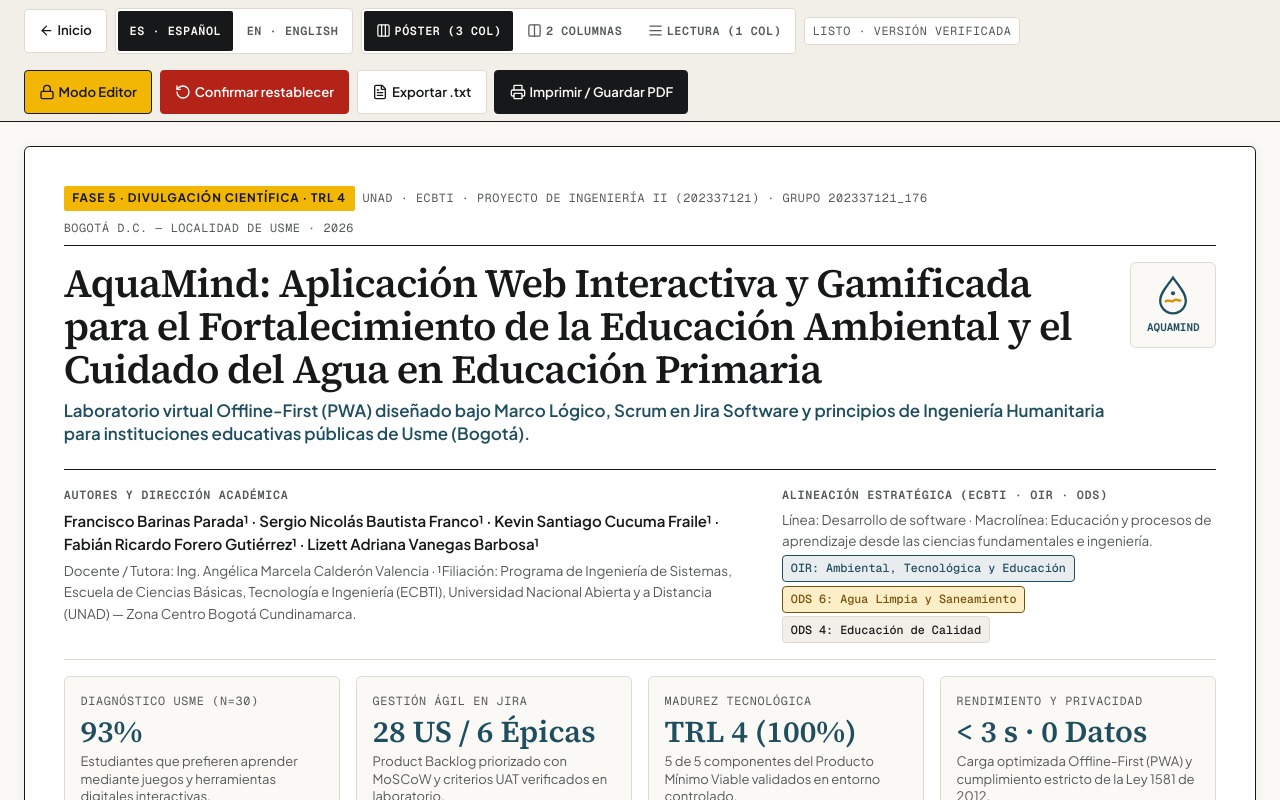
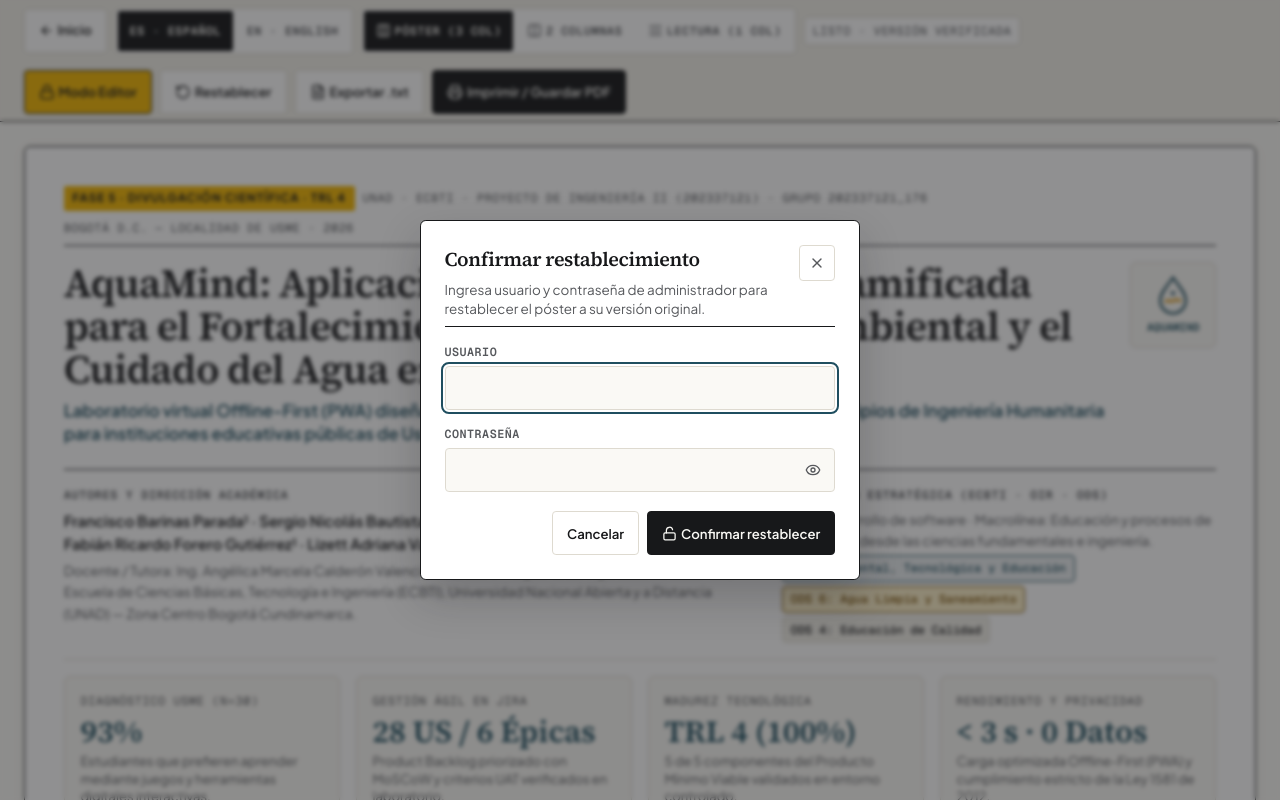
Before and after one commit to Kscf27/Proyecto_ing1_cuidado_del_agua, a plain HTML site: page poster-cientifico.html in a window 1280 px wide. Both pictures are taken after a click on the button "Restablecer". Shown: the top 800 px of the page. Drawn offline with nearby package versions, Linux system fonts and the light colour scheme; no server answers.

Commit message:
fix: corregir cajas editables y desborde en seccion 4 y pedir auth al restablecer

```diff
--- a/poster-cientifico.html
+++ b/poster-cientifico.html
@@ -717,16 +717,22 @@ header { position: static !important; }
   border: var(--card-border);
   border-radius: var(--rounded);
   padding: var(--space-sm);
+  min-width: 0;
+  overflow-wrap: anywhere;
 }
 .stack-item strong {
   display: block;
   font-family: var(--font-label);
   font-size: var(--label-size);
   color: var(--secondary);
+  margin-bottom: 2px;
+  overflow-wrap: anywhere;
 }
 .stack-item span {
+  display: block;
   font-size: 0.82rem;
   color: var(--on-surface-variant);
+  overflow-wrap: anywhere;
 }
 
 /* TRL 4 Module Cards + Interactive Inspector */
@@ -1137,7 +1143,7 @@ header { position: static !important; }
         <i data-lucide="lock" width="16" height="16" aria-hidden="true"></i>
         <span data-ui="editBtn">Modo Editor</span>
       </button>
-      <button type="button" class="btn" id="btn-reset-edits" onclick="handleResetEdits(this)" hidden>
+      <button type="button" class="btn" id="btn-reset-edits" onclick="handleResetEdits()">
         <i data-lucide="rotate-ccw" width="16" height="16" aria-hidden="true"></i>
         <span data-ui="resetBtn">Restablecer</span>
       </button>
@@ -1761,6 +1767,9 @@ const UI_STRINGS = {
     lblTrl: `Nivel de madurez tecnológica (TRL)`,
     authTitle: `Acceso al Modo Editor`,
     authSub: `Ingresa las credenciales de administrador para editar textos y métricas del póster.`,
+    authResetTitle: `Confirmar restablecimiento`,
+    authResetSub: `Ingresa usuario y contraseña de administrador para restablecer el póster a su versión original.`,
+    authResetSubmitBtn: `Confirmar restablecer`,
     authUserLabel: `Usuario`,
     authPassLabel: `Contraseña`,
     authCancelBtn: `Cancelar`,
@@ -1798,6 +1807,9 @@ const UI_STRINGS = {
     lblTrl: `Technology Readiness Level (TRL)`,
     authTitle: `Editor Mode Sign In`,
     authSub: `Enter administrator credentials to edit poster copy and metrics.`,
+    authResetTitle: `Confirm Poster Reset`,
+    authResetSub: `Enter administrator username and password to restore the poster to its original baseline.`,
+    authResetSubmitBtn: `Confirm reset`,
     authUserLabel: `Username`,
     authPassLabel: `Password`,
     authCancelBtn: `Cancel`,
@@ -1870,6 +1882,7 @@ let appState = {
 
 const LOCAL_STORAGE_KEY = 'aquamind_poster_state_v1';
 let isEditorAuthenticated = false;
+let pendingAuthAction = 'editor';
 let diagnosticChart = null;
 let trlChart = null;
 let saveDebounceTimer = null;
@@ -1983,7 +1996,6 @@ function applyEditorState() {
   const sheet = document.getElementById('poster-sheet');
   const drawer = document.getElementById('metrics-drawer');
   const editBtn = document.getElementById('btn-edit-mode');
-  const resetBtn = document.getElementById('btn-reset-edits');
   const ui = UI_STRINGS[appState.lang];
 
   if (sheet) {
@@ -1991,7 +2003,6 @@ function applyEditorState() {
     else sheet.classList.remove('is-editor-active');
   }
   if (drawer) drawer.hidden = !appState.editorActive;
-  if (resetBtn) resetBtn.hidden = !appState.editorActive;
   if (editBtn) {
     editBtn.setAttribute('aria-pressed', appState.editorActive ? 'true' : 'false');
     const span = editBtn.querySelector('[data-ui="editBtn"]');
@@ -2220,14 +2231,22 @@ function showAuthError(msg) {
   }
 }
 
-function openAuthDialog() {
+function openAuthDialog(action) {
+  pendingAuthAction = action === 'reset' ? 'reset' : 'editor';
+  const ui = UI_STRINGS[appState.lang];
   const dialog = document.getElementById('editor-auth-dialog');
   const form = document.getElementById('editor-auth-form');
   const userInput = document.getElementById('auth-username');
   const passInput = document.getElementById('auth-password');
+  const titleEl = document.getElementById('auth-dialog-title');
+  const subEl = dialog ? dialog.querySelector('[data-ui="authSub"]') : null;
+  const submitLabel = dialog ? dialog.querySelector('[data-ui="authSubmitBtn"]') : null;
   if (!dialog) return;
   if (form) form.reset();
   if (passInput) passInput.type = 'password';
+  if (titleEl) titleEl.textContent = pendingAuthAction === 'reset' ? ui.authResetTitle : ui.authTitle;
+  if (subEl) subEl.textContent = pendingAuthAction === 'reset' ? ui.authResetSub : ui.authSub;
+  if (submitLabel) submitLabel.textContent = pendingAuthAction === 'reset' ? ui.authResetSubmitBtn : ui.authSubmitBtn;
   showAuthError('');
   if (typeof dialog.showModal === 'function') {
     dialog.showModal();
@@ -2251,6 +2270,15 @@ function togglePasswordVisibility() {
   const passInput = document.getElementById('auth-password');
   if (!passInput) return;
   passInput.type = passInput.type === 'password' ? 'text' : 'password';
+}
+
+function executePosterReset() {
+  const ui = UI_STRINGS[appState.lang];
+  appState.edits = { es: {}, en: {} };
+  appState.metrics = { pref: 93, games: 87, partial: 60, apps: 25, stories: 28, trl: 4 };
+  applyContentToDom();
+  updateStatusBadge(ui.statusReset);
+  persistState();
 }
 
 async function submitEditorAuth(evt) {
@@ -2288,10 +2316,15 @@ async function submitEditorAuth(evt) {
 
     if (res.ok && data.authenticated) {
       isEditorAuthenticated = true;
-      appState.editorActive = true;
       if (passInput) passInput.value = '';
+      const actionToRun = pendingAuthAction;
       closeAuthDialog();
-      applyEditorState();
+      if (actionToRun === 'reset') {
+        executePosterReset();
+      } else {
+        appState.editorActive = true;
+        applyEditorState();
+      }
     } else if (res.status === 503 || data.code === 'ENV_NOT_CONFIGURED') {
       showAuthError(ui.authErrEnv);
     } else if (res.status === 401) {
@@ -2307,7 +2340,9 @@ async function submitEditorAuth(evt) {
     showAuthError(ui.authErrNetwork);
   } finally {
     if (submitBtn) submitBtn.disabled = false;
-    if (submitLabel) submitLabel.textContent = ui.authSubmitBtn;
+    if (submitLabel) {
+      submitLabel.textContent = pendingAuthAction === 'reset' ? ui.authResetSubmitBtn : ui.authSubmitBtn;
+    }
   }
 }
 
@@ -2375,35 +2410,8 @@ function updateChartMetric(key, rawVal) {
   scheduleSave();
 }
 
-function handleResetEdits(btn) {
-  const ui = UI_STRINGS[appState.lang];
-  if (!btn) return;
-  if (btn.dataset.armed !== 'true') {
-    btn.dataset.armed = 'true';
-    btn.classList.add('btn-danger-armed');
-    const span = btn.querySelector('[data-ui="resetBtn"]');
-    if (span) span.textContent = ui.resetArm;
-    setTimeout(function () {
-      if (btn.dataset.armed === 'true') {
-        btn.dataset.armed = 'false';
-        btn.classList.remove('btn-danger-armed');
-        const sp = btn.querySelector('[data-ui="resetBtn"]');
-        if (sp) sp.textContent = UI_STRINGS[appState.lang].resetBtn;
-      }
-    }, 4000);
-    return;
-  }
-
-  btn.dataset.armed = 'false';
-  btn.classList.remove('btn-danger-armed');
-  const span = btn.querySelector('[data-ui="resetBtn"]');
-  if (span) span.textContent = ui.resetBtn;
-
-  appState.edits = { es: {}, en: {} };
-  appState.metrics = { pref: 93, games: 87, partial: 60, apps: 25, stories: 28, trl: 4 };
-  applyContentToDom();
-  updateStatusBadge(ui.statusReset);
-  persistState();
+function handleResetEdits() {
+  openAuthDialog('reset');
 }
 
 function printPoster() {
```
